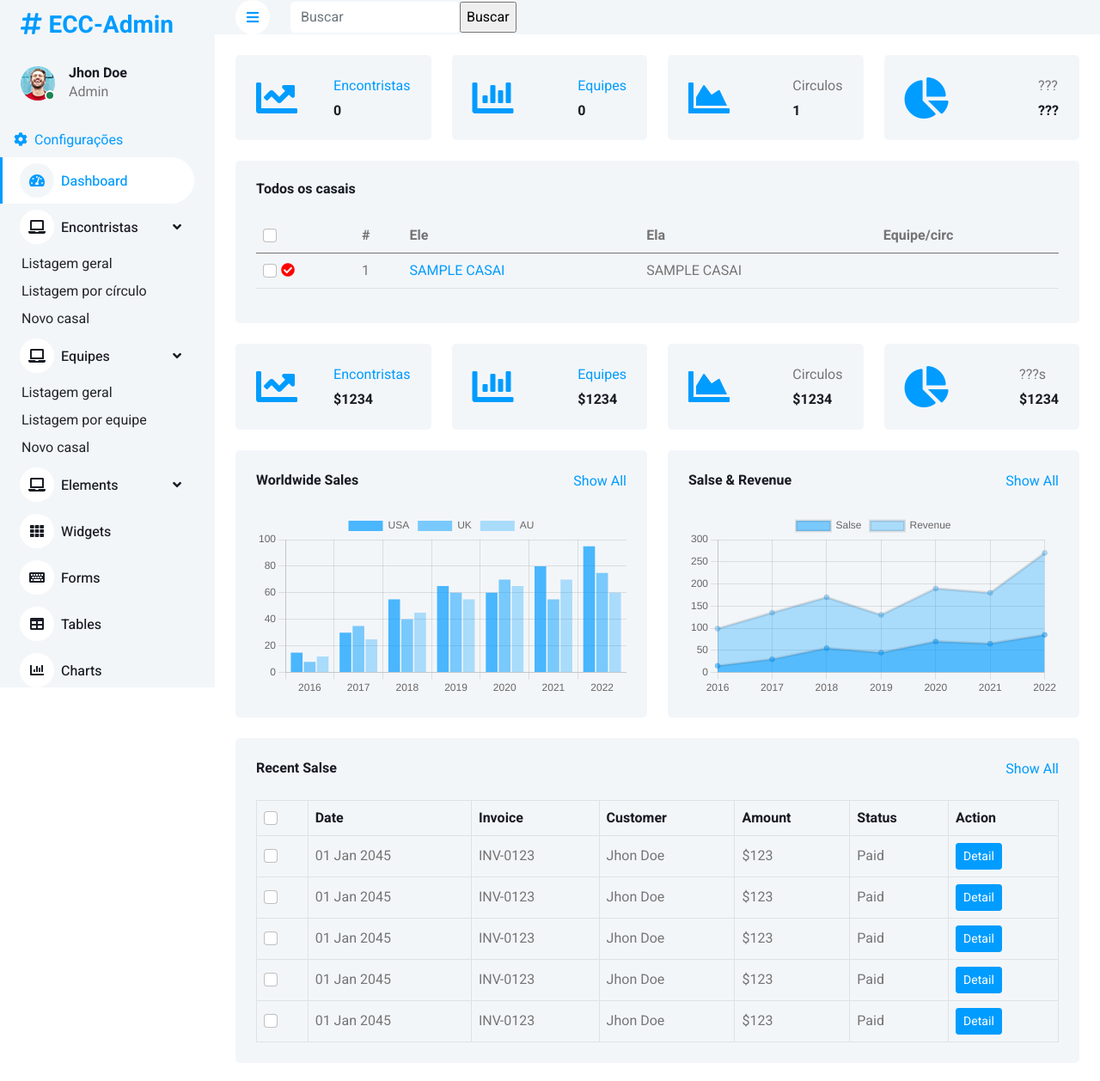
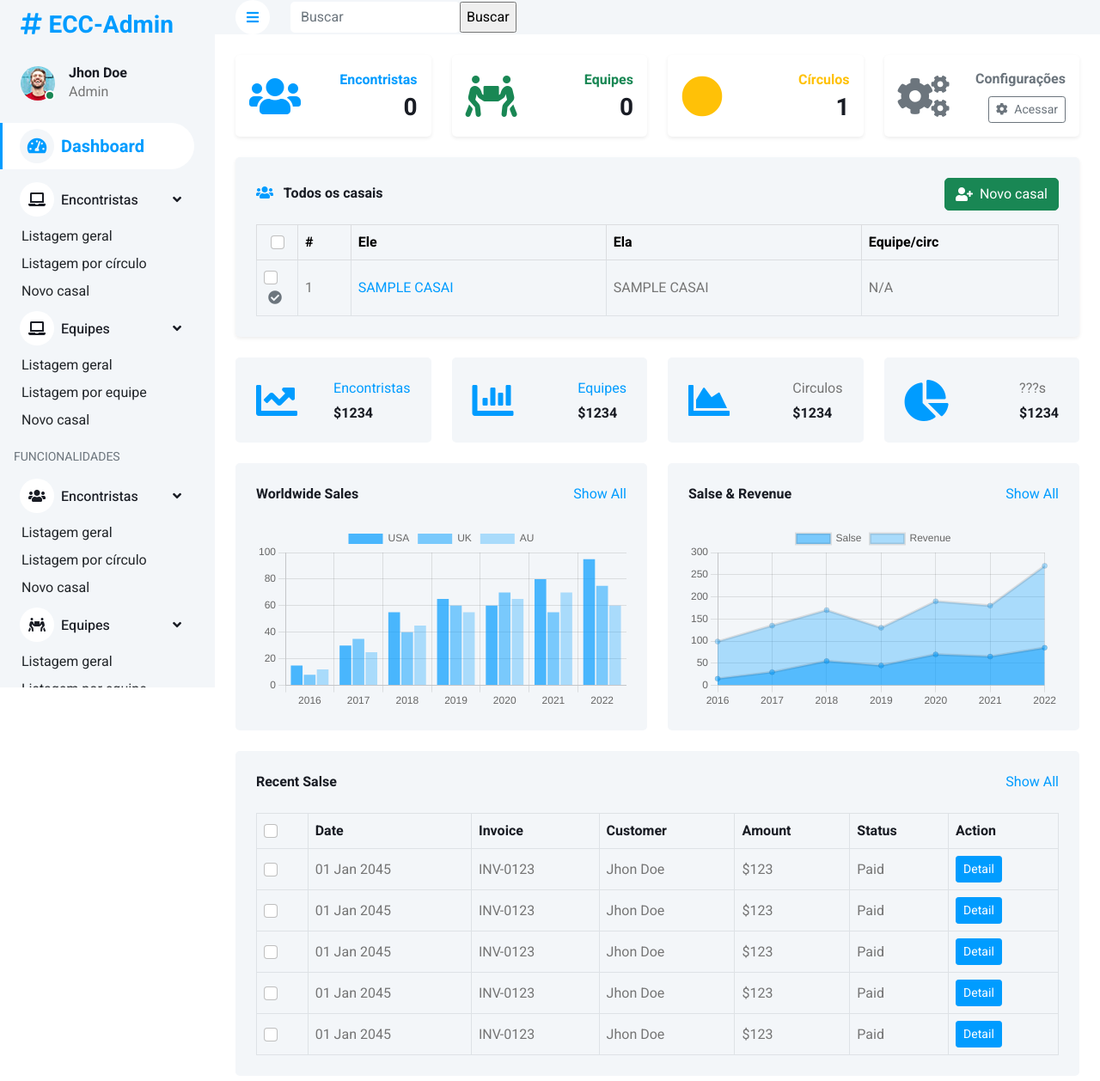
Before and after one commit to rennanmaia/ecc-antigo, a PHP site: page /original-cases.php in a window 1280 px wide. Shown: the top 1258 px of the page at 86% size. Run offline with PHP 8.4, Linux system fonts and the light colour scheme; tables that the repository leaves empty or names only in its code hold one stand-in row (values such as "Sample post"); data that the repository does not hold is empty; some libraries are stand-ins or nearby versions.

Commit message:
refact: Parte do refatoramento ok

```diff
--- a/admin/casais-listar.php
+++ b/admin/casais-listar.php
@@ -19,83 +19,20 @@ function circulo_nome($id) {
   }
 }
 
-function circulo_cor($id) {
-  if ($id != "0") {
-    global $connection;
-    $sql = "SELECT * FROM circulos WHERE id = '$id'";
-    $result = mysqli_query($connection, $sql) or die ("erro");
-    $row = $result->fetch_array();
-    $cor = $row["cor_codigo"];
-    return $cor;
-  }
-}
-
 function equipe_nome($id) {
   if ($id != "0") {
     global $connection;
     $sql = "SELECT * FROM equipes WHERE id = '$id'";
     $result = mysqli_query($connection, $sql) or die ("erro");
     $row = $result->fetch_array();
-    $cor = strtoupper($row["nome"]);
-    return $cor;
+    if ($row !== null) {
+      return strtoupper($row["nome"]);
+    } else {
+      return "N/A";
+    }
   }
 }
 
-function qtd_casais($tipo){
-  global $connection;
-  global $qtd_casais;
-
-  $campo_circulo_equipe = "";
-  $valor_circulo_equipe = "";
-
-  $sql = "";
-  if ($tipo == "encontristas") {
-    $sql = "SELECT * FROM casais WHERE tipo = 'encontrista' ORDER BY ele_nome";
-    $campo_circulo_equipe = "Circulo";
-  } elseif ($tipo == "equipes") {
-    $sql = "SELECT * FROM casais WHERE tipo = 'equipe' ORDER BY ele_nome";
-    $campo_circulo_equipe = "Equipe";
-  } elseif ($tipo == "pesquisar") {
-    global $termo_controle;
-    global $termo_texto;
-
-    if ($termo_controle == "equipe") {
-      $sql = "SELECT casais.*, equipes.nome FROM `casais`
-        INNER JOIN equipes ON casais.equipe = equipes.id
-        WHERE
-        equipes.nome LIKE '%$termo_texto%'";
-    } elseif ($termo_controle == "circulo") {
-      $sql = "SELECT casais.*, circulos.cor FROM `casais`
-        INNER JOIN circulos ON casais.circulo = circulos.id
-        WHERE
-        circulos.cor LIKE '%$termo_texto%'";
-    } elseif ($termo_controle == "palestra") {
-      echo $sql = "SELECT casais.* FROM `casais`
-        WHERE
-        casais.funcao LIKE '%$termo_texto%' OR
-        casais.obs LIKE '%$termo_texto%'";
-    } else {
-      $sql = "SELECT * FROM casais WHERE
-        (ele_nome LIKE '%$termo_texto%') ||
-        (ele_apelido LIKE '%$termo_texto%') ||
-        (ela_nome LIKE '%$termo_texto%') ||
-        (ela_apelido LIKE '%$termo_texto%')
-      ";
-    }
-
-    // echo "cont: " . $termo_controle . "<br>";
-    // echo "busc: " . $termo_texto;
-    $campo_circulo_equipe = "Pesquisa";
-  } else {
-    $sql = "SELECT * FROM casais ORDER BY ele_nome";
-    $campo_circulo_equipe = "Equipe";
-  }
-
-  $result = mysqli_query($connection, $sql) or die ("erro");
-
-  $qtd_casais = $result->num_rows;
-  return $qtd_casais;
-}
 
 
 function listar_casais($tipo) {
@@ -223,59 +160,56 @@ function listar_casais($tipo) {
 <div class="container-fluid pt-4 px-4">
     <div class="row g-4">
         <div class="col-sm-6 col-xl-3">
-          <a href="?page=<?php echo $page; ?>&operacao=inserir">
-            <div class="bg-light rounded d-flex align-items-center justify-content-between p-4">
-                <i class="fa fa-plus-square fa-3x text-primary"></i>
+          <a href="?page=<?php echo $page; ?>&operacao=inserir" class="text-decoration-none">
+            <div class="bg-light rounded d-flex align-items-center justify-content-between p-4 shadow-sm h-100">
+                <i class="fa fa-plus-square fa-3x text-success"></i>
                 <div class="ms-3">
-                    <p class="mb-2">Novo casal</p>
-                    <!-- <h6 class="mb-0">$1234</h6> -->
+                    <button type="button" class="btn btn-success w-100" data-bs-toggle="tooltip" data-bs-placement="top" title="Adicionar novo casal">
+                        <i class="fa fa-user-plus me-1"></i> Novo casal
+                    </button>
                 </div>
             </div>
           </a>
         </div>
     <div class="col-sm-6 col-xl-3">
-            <div class="bg-light rounded d-flex align-items-center justify-content-between p-4">
+      <div class="bg-light rounded d-flex align-items-center justify-content-between p-4 shadow-sm h-100">
         <i class="fa fa-id-badge fa-3x text-primary"></i>
         <div class="ms-3">
-                    <!-- <p class="mb-2">Crachá</p> -->
-                    <input type="submit" name="botao_enviar" value="Crachá" class="bg-light"
-                        style="border: 0px;"
-                      >
-                    <!-- <h6 class="mb-0">$1234</h6> -->
+          <button type="submit" name="botao_enviar" value="Crachá" class="btn btn-outline-primary w-100" data-bs-toggle="tooltip" data-bs-placement="top" title="Gerar crachá dos selecionados">
+            <i class="fa fa-id-badge me-1"></i> Crachá
+          </button>
         </div>
       </div>
     </div>
 
     <div class="col-sm-6 col-xl-3">
-            <div class="bg-light rounded d-flex align-items-center justify-content-between p-4">
-                <i class="fa fa-id-badge fa-3x text-primary"></i>
+      <div class="bg-light rounded d-flex align-items-center justify-content-between p-4 shadow-sm h-100">
+        <i class="fa fa-table fa-3x text-warning"></i>
         <div class="ms-3">
-                    <!-- <p class="mb-2">Crachá</p> -->
-                    <input type="submit" name="botao_enviar" value="Mesa" class="bg-light"
-                        style="border: 0px;"
-                      >
-                    <!-- <h6 class="mb-0">$1234</h6> -->
+          <button type="submit" name="botao_enviar" value="Mesa" class="btn btn-outline-warning w-100" data-bs-toggle="tooltip" data-bs-placement="top" title="Gerar crachá de mesa dos selecionados">
+            <i class="fa fa-table me-1"></i> Mesa
+          </button>
         </div>
       </div>
     </div>
     <div class="col-sm-6 col-xl-3">
-            <div class="bg-light rounded d-flex align-items-center justify-content-between p-4">
-                <i class="fa fa-th-list fa-3x text-primary"></i>
+      <div class="bg-light rounded d-flex align-items-center justify-content-between p-4 shadow-sm h-100">
+        <i class="fa fa-fire fa-3x text-danger"></i>
         <div class="ms-3">
-                  <input type="submit" name="botao_enviar" value="C.Vela" class="bg-light"
-                      style="border: 0px;"
-                    >
+          <button type="submit" name="botao_enviar" value="C.Vela" class="btn btn-outline-danger w-100" data-bs-toggle="tooltip" data-bs-placement="top" title="Gerar cartão Vela dos selecionados">
+            <i class="fa fa-fire me-1"></i> C.Vela
+          </button>
         </div>
       </div>
     </div>
 
     <div class="col-sm-6 col-xl-3">
-            <div class="bg-light rounded d-flex align-items-center justify-content-between p-4">
-                <i class="fa fa-th-list fa-3x text-primary"></i>
+      <div class="bg-light rounded d-flex align-items-center justify-content-between p-4 shadow-sm h-100">
+        <i class="fa fa-cross fa-3x text-secondary"></i>
         <div class="ms-3">
-                    <input type="submit" name="botao_enviar" value="C.Cruz" class="bg-light"
-                      style="border: 0px;"
-                    >
+          <button type="submit" name="botao_enviar" value="C.Cruz" class="btn btn-outline-secondary w-100" data-bs-toggle="tooltip" data-bs-placement="top" title="Gerar cartão Cruz dos selecionados">
+            <i class="fa fa-cross me-1"></i> C.Cruz
+          </button>
         </div>
       </div>
     </div>
@@ -302,12 +236,15 @@ function listar_casais($tipo) {
 <?php } ?>
 <!-- Barra de ferramentas FIM -->
 
+
 <!-- Listagem de casais início -->
 <div class="container-fluid pt-4 px-4">
   <div class="row g-4">
     <div class="col-12">
-      <div class="bg-light rounded h-100 p-4">
-        <h6 class="mb-4">
+      <div class="bg-light rounded h-100 p-4 shadow-sm">
+        <div class="d-flex flex-column flex-md-row align-items-md-center justify-content-between mb-3 gap-2">
+          <h6 class="mb-0 fw-bold">
+            <i class="fa fa-users text-primary me-2"></i>
             <?php
               if ($page == "encontristas") {
                 echo "Casais encontristas";
@@ -318,12 +255,16 @@ function listar_casais($tipo) {
               }
             ?>
           </h6>
-        <div class="table-responsive">
-          <table class="table">
-            <thead>
+          <a href="?page=<?php echo $page; ?>&operacao=inserir" class="btn btn-success d-flex align-items-center gap-2" data-bs-toggle="tooltip" data-bs-placement="top" title="Adicionar novo casal">
+            <i class="fa fa-user-plus"></i> Novo casal
+          </a>
+        </div>
+        <div class="table-responsive mt-3">
+          <table class="table table-hover align-middle table-bordered mb-0">
+            <thead class="table-light">
               <tr>
-                <th scope="col">
-                  <input class="form-check-input" type="checkbox" id="checkAll" name="checkAll">
+                <th scope="col" class="text-center" style="width:48px;">
+                  <input class="form-check-input" type="checkbox" id="checkAll" name="checkAll" data-bs-toggle="tooltip" data-bs-placement="top" title="Selecionar todos">
                 </th>
                 <th scope="col">#</th>
                 <th scope="col">Ele</th>
--- a/admin/css/customized_style.css
+++ b/admin/css/customized_style.css
@@ -1,7 +1,12 @@
-.hidden{
-  display: none;
+
+/* Utilitários customizados para o sistema ECC */
+
+/* Ocultar elemento (preferir Bootstrap: d-none) */
+.hidden {
+  display: none !important;
 }
 
+/* Mensagem centralizada (pouco usada, prefira utilitários Bootstrap) */
 .centered-message {
   margin-left: 10%;
   margin-right: 10%;
@@ -10,12 +15,12 @@
   margin-bottom: 5px;
 }
 
+/* Ícones de confirmação (preferir text-success/text-danger do Bootstrap) */
 .color-checked {
   margin-left: 5px;
-  color: green;
+  color: #198754 !important; /* Bootstrap success */
 }
-
 .color-unchecked {
   margin-left: 5px;
-  color: red;
+  color: #6c757d !important; /* Bootstrap secondary */
 }
--- a/admin/encontristas.php
+++ b/admin/encontristas.php
@@ -12,6 +12,12 @@ if (isset($_POST["enviar_form"])) {
   $acao = "enviar_dados";
 } else {
   $acao = "form";
+}
+
+if (isset($_GET["operacao"])) {
+    $operacao = $_GET["operacao"];
+} else {
+    $operacao = "";
 }
 
 
--- a/admin/equipes.php
+++ b/admin/equipes.php
@@ -5,6 +5,12 @@
 </a>
 
 <?php
+
+if (isset($_GET["operacao"])) {
+    $operacao = $_GET["operacao"];
+} else {
+    $operacao = "";
+}
 
 // operacao (inserir, editar)
 // acao (form, enviar_dados)
--- a/admin/home.php
+++ b/admin/home.php
@@ -26,46 +26,55 @@ $qtd_circulos = $result->num_rows;
 
 ?>
 
+
 <!-- Barra de ferramentas -->
 <div class="container-fluid pt-4 px-4">
     <div class="row g-4">
-                    <div class="col-sm-6 col-xl-3">
-                        <a href="?page=encontristas">
-                            <div class="bg-light rounded d-flex align-items-center justify-content-between p-4">
-                                <i class="fa fa-chart-line fa-3x text-primary"></i>
-                                <div class="ms-3">
-                                    <p class="mb-2">Encontristas</p>
-                                    <h6 class="mb-0"><?php echo $qtd_casais_encontristas; ?></h6>
+        <div class="col-12 col-sm-6 col-xl-3">
+            <a href="?page=encontristas" class="text-decoration-none">
+                <div class="card shadow-sm border-0 h-100">
+                    <div class="card-body d-flex align-items-center justify-content-between">
+                        <i class="fa fa-users fa-3x text-primary"></i>
+                        <div class="ms-3 text-end">
+                            <p class="mb-1 fw-bold text-primary">Encontristas</p>
+                            <h3 class="mb-0 fw-bold"><?php echo $qtd_casais_encontristas; ?></h3>
+                        </div>
                     </div>
                 </div>
             </a>
         </div>
-                    <div class="col-sm-6 col-xl-3">
-                    <a href="?page=equipes">
-                        <div class="bg-light rounded d-flex align-items-center justify-content-between p-4">
-                            <i class="fa fa-chart-bar fa-3x text-primary"></i>
-                            <div class="ms-3">
-                                <p class="mb-2">Equipes</p>
-                                <h6 class="mb-0"><?php echo $qtd_casais_equipes; ?></h6>
+        <div class="col-12 col-sm-6 col-xl-3">
+            <a href="?page=equipes" class="text-decoration-none">
+                <div class="card shadow-sm border-0 h-100">
+                    <div class="card-body d-flex align-items-center justify-content-between">
+                        <i class="fa fa-people-carry fa-3x text-success"></i>
+                        <div class="ms-3 text-end">
+                            <p class="mb-1 fw-bold text-success">Equipes</p>
+                            <h3 class="mb-0 fw-bold"><?php echo $qtd_casais_equipes; ?></h3>
+                        </div>
                     </div>
                 </div>
             </a>
         </div>
-                    <div class="col-sm-6 col-xl-3">
-                        <div class="bg-light rounded d-flex align-items-center justify-content-between p-4">
-                            <i class="fa fa-chart-area fa-3x text-primary"></i>
-                            <div class="ms-3">
-                                <p class="mb-2">Circulos</p>
-                                <h6 class="mb-0"><?php echo $qtd_circulos; ?></h6>
+        <div class="col-12 col-sm-6 col-xl-3">
+            <div class="card shadow-sm border-0 h-100">
+                <div class="card-body d-flex align-items-center justify-content-between">
+                    <i class="fa fa-circle fa-3x text-warning"></i>
+                    <div class="ms-3 text-end">
+                        <p class="mb-1 fw-bold text-warning">Círculos</p>
+                        <h3 class="mb-0 fw-bold"><?php echo $qtd_circulos; ?></h3>
                     </div>
                 </div>
             </div>
-                    <div class="col-sm-6 col-xl-3">
-                        <div class="bg-light rounded d-flex align-items-center justify-content-between p-4">
-                            <i class="fa fa-chart-pie fa-3x text-primary"></i>
-                            <div class="ms-3">
-                                <p class="mb-2">???</p>
-                                <h6 class="mb-0">???</h6>
+        </div>
+        <div class="col-12 col-sm-6 col-xl-3">
+            <div class="card shadow-sm border-0 h-100">
+                <div class="card-body d-flex align-items-center justify-content-between">
+                    <i class="fa fa-cogs fa-3x text-secondary"></i>
+                    <div class="ms-3 text-end">
+                        <p class="mb-1 fw-bold text-secondary">Configurações</p>
+                        <a href="config-cartao-form.php" class="btn btn-outline-secondary btn-sm mt-1"><i class="fa fa-cog me-1"></i> Acessar</a>
+                    </div>
                 </div>
             </div>
         </div>
--- a/admin/menu-esquerdo.php
+++ b/admin/menu-esquerdo.php
@@ -1,8 +1,5 @@
-    <a href="config-cartao-form.php" class="nav-item nav-link">
-        <i class="fa fa-cog me-2"></i>Configurações
-    </a>
 <div class="navbar-nav w-100">
-    <a href="index.php" class="nav-item nav-link <?php print_active($page, "home") ?> ">
+    <a href="index.php" class="nav-item nav-link fw-bold fs-5 mb-2 <?php print_active($page, 'home') ?> ">
         <i class="fa fa-tachometer-alt me-2"></i>Dashboard
     </a>
 
@@ -37,21 +34,37 @@
         <!-- </div> -->
     </div>
 
+    <div class="mt-3 mb-2 text-uppercase text-muted small ps-3">Funcionalidades</div>
     <div class="nav-item dropdown">
-        <a href="#" class="nav-link dropdown-toggle" data-bs-toggle="dropdown"><i class="fa fa-laptop me-2"></i>Elements</a>
+        <a href="?page=encontristas" class="nav-link dropdown-toggle" data-bs-toggle="dropdown">
+            <i class="fa fa-users me-2"></i>Encontristas
+        </a>
+        <a href="?page=encontristas" class="dropdown-item">Listagem geral</a>
+        <a href="?page=encontristas" class="dropdown-item">Listagem por círculo</a>
+        <a href="?page=encontristas&operacao=inserir" class="dropdown-item">Novo casal</a>
+    </div>
+    <div class="nav-item dropdown">
+        <a href="?page=equipes" class="nav-link dropdown-toggle" data-bs-toggle="dropdown">
+            <i class="fa fa-people-carry me-2"></i>Equipes
+        </a>
+        <a href="?page=equipes" class="dropdown-item">Listagem geral</a>
+        <a href="?page=equipes" class="dropdown-item">Listagem por equipe</a>
+        <a href="?page=equipes&operacao=inserir" class="dropdown-item">Novo casal</a>
+    </div>
+    <div class="nav-item dropdown">
+        <a href="#" class="nav-link dropdown-toggle" data-bs-toggle="dropdown"><i class="fa fa-puzzle-piece me-2"></i>Elementos</a>
         <div class="dropdown-menu bg-transparent border-0">
             <a href="button.html" class="dropdown-item">Buttons</a>
             <a href="typography.html" class="dropdown-item">Typography</a>
             <a href="element.html" class="dropdown-item">Other Elements</a>
         </div>
     </div>
-
     <a href="widget.html" class="nav-item nav-link"><i class="fa fa-th me-2"></i>Widgets</a>
     <a href="form.html" class="nav-item nav-link"><i class="fa fa-keyboard me-2"></i>Forms</a>
-    <a href="table.html" class="nav-item nav-link"><i class="fa fa-table me-2"></i>Tables</a>
-    <a href="chart.html" class="nav-item nav-link"><i class="fa fa-chart-bar me-2"></i>Charts</a>
+    <a href="table.html" class="nav-item nav-link"><i class="fa fa-table me-2"></i>Tabelas</a>
+    <a href="chart.html" class="nav-item nav-link"><i class="fa fa-chart-bar me-2"></i>Gráficos</a>
     <div class="nav-item dropdown">
-        <a href="#" class="nav-link dropdown-toggle" data-bs-toggle="dropdown"><i class="far fa-file-alt me-2"></i>Pages</a>
+        <a href="#" class="nav-link dropdown-toggle" data-bs-toggle="dropdown"><i class="far fa-file-alt me-2"></i>Páginas</a>
         <div class="dropdown-menu bg-transparent border-0">
             <a href="signin.html" class="dropdown-item">Sign In</a>
             <a href="signup.html" class="dropdown-item">Sign Up</a>
@@ -59,4 +72,6 @@
             <a href="blank.html" class="dropdown-item">Blank Page</a>
         </div>
     </div>
+    <div class="mt-3 mb-2 text-uppercase text-muted small ps-3">Sistema</div>
+    <a href="config-cartao-form.php" class="nav-item nav-link"><i class="fa fa-cog me-2"></i>Configurações</a>
 </div>
```
Also changed, not shown: admin/casais-form.php (+78 -120 lines), admin/index.php (+7 -14 lines). Lines whose indentation alone changed are shown as unchanged.
